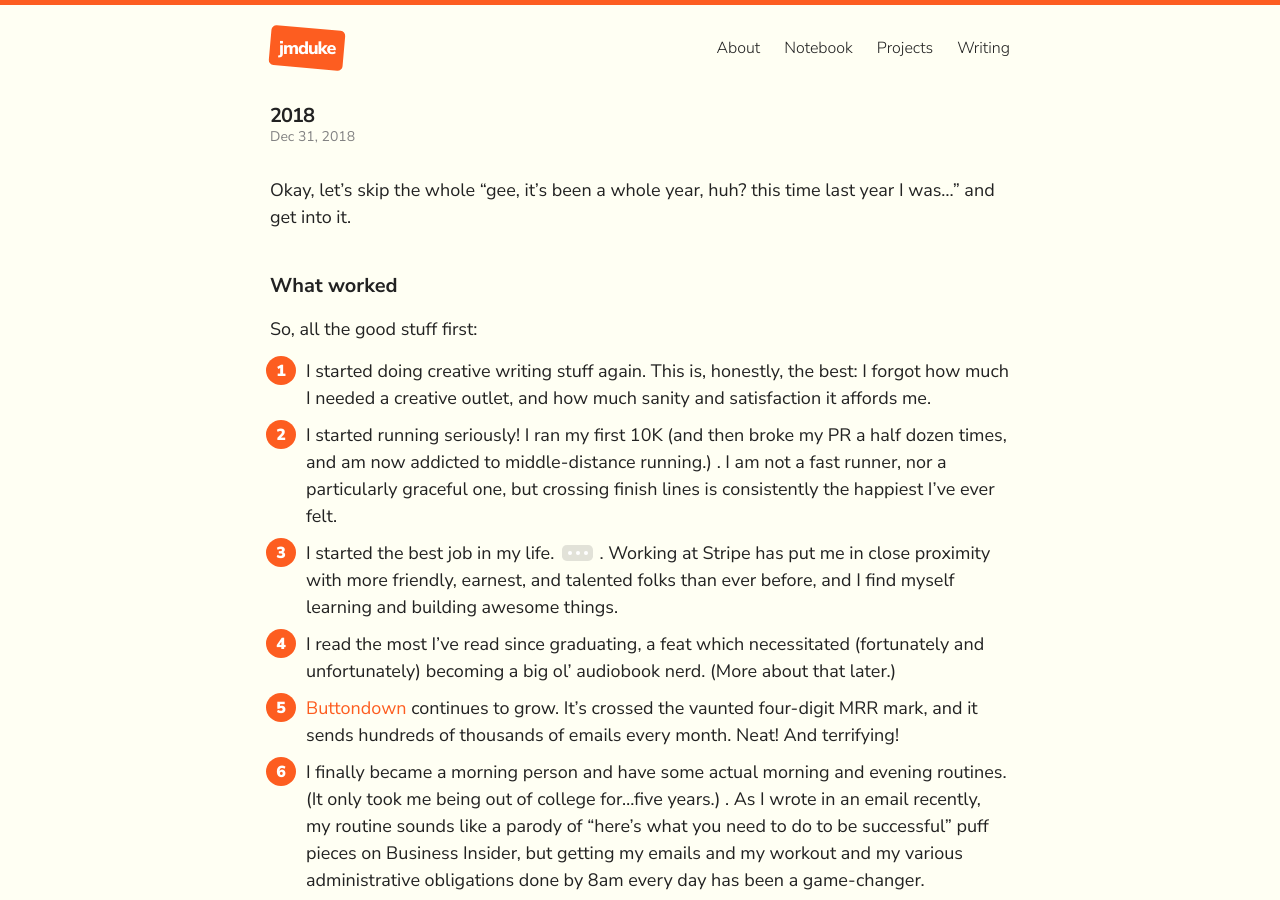
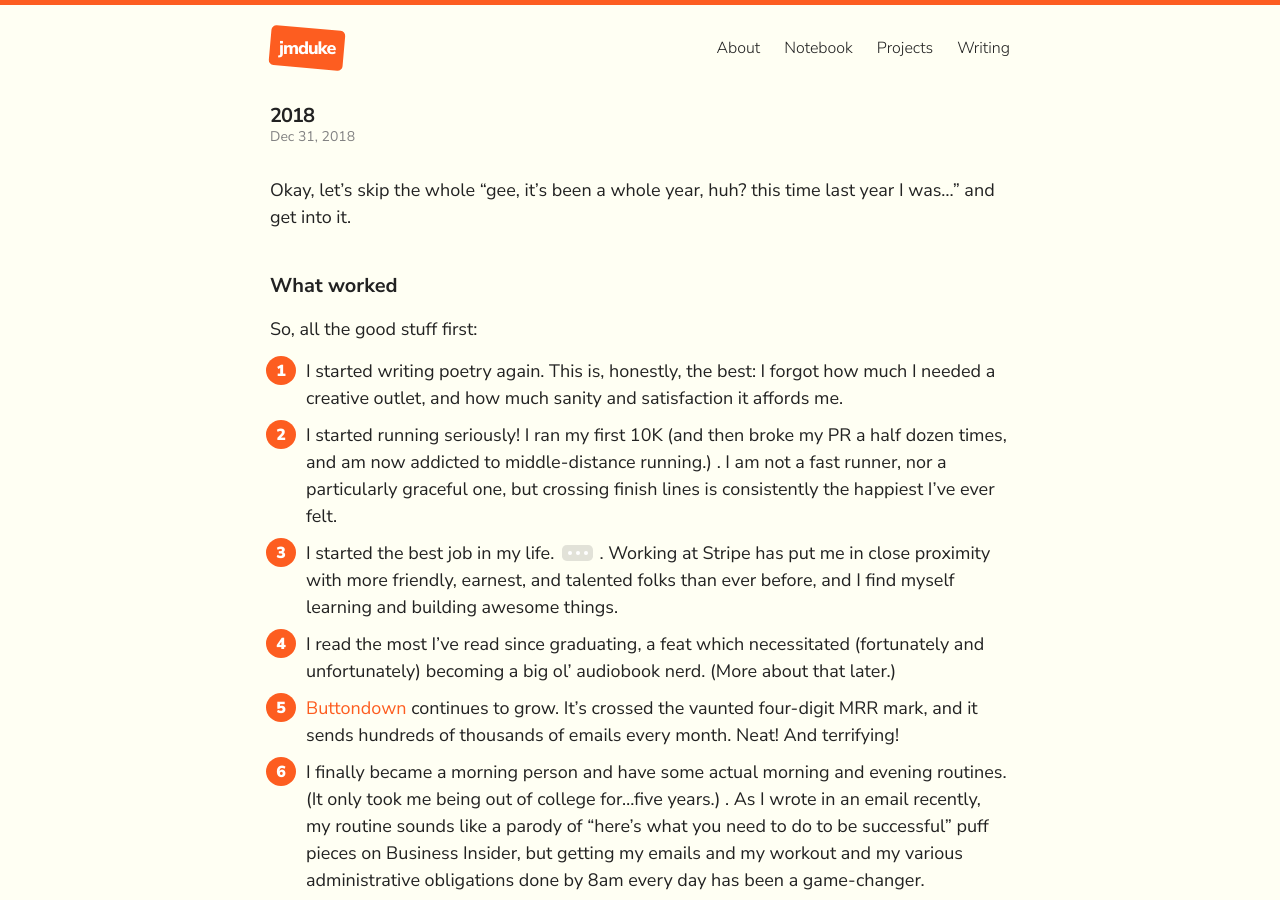
Before and after one commit to jmduke/jmduke-jekyll, a Jekyll site: the page built from _posts/2018-12-31-2018.md, in a window 1280 px wide and 900 px high. Built offline with Jekyll 4.4.1, drawn with Linux system fonts in a browser that asks for light colours.

Commit message:
Update Post “2018-12-31-2018”

```diff
--- a/_posts/2018-12-31-2018.md
+++ b/_posts/2018-12-31-2018.md
@@ -23,7 +23,7 @@ Okay, let's skip the whole "gee, it's been a whole year, huh? this time last yea
 
 So, all the good stuff first:
 
-1. I started doing creative writing stuff again.  This is, honestly, the best: I forgot how much I needed a creative outlet, and how much sanity and satisfaction it affords me.
+1. I started writing poetry again.  This is, honestly, the best: I forgot how much I needed a creative outlet, and how much sanity and satisfaction it affords me.
 2. I started running seriously!  I ran my first 10K (and then broke my PR a half dozen times, and am now addicted to middle-distance running.) . I am not a fast runner, nor a particularly graceful one, but crossing finish lines is consistently the happiest I've ever felt.
 3. I started the best job in my life. [^1] . Working at Stripe has put me in close proximity with more friendly, earnest, and talented folks than ever before, and I find myself learning and building awesome things.
 4. I read the most I've read since graduating, a feat which necessitated (fortunately and unfortunately) becoming a big ol' audiobook nerd.  (More about that later.)
```
